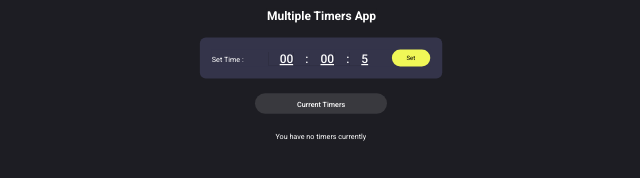
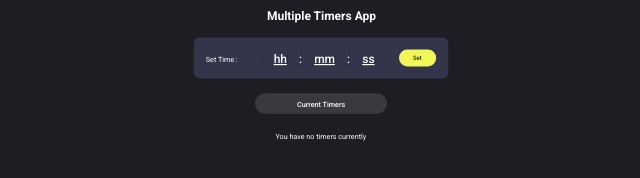
Before and after one commit to m-y-k/Alarm-Timers-DOM-music-alert, a plain HTML site: page index.html in a window 1280 px wide. Shown: the full height of the page, 319-959 px from the left. Drawn offline with Linux system fonts and the light colour scheme.

Commit message:
first commit

```diff
--- a/index.html
+++ b/index.html
@@ -18,11 +18,11 @@
             <div class="display-flex-row-center gap-2rem timer-box">
                 <p id="set-time">Set Time :</p>
                 <div id="time-count" class="display-flex-row-center">
-                    <p id="hour" contenteditable="true">00</p>
+                    <p id="hour" contenteditable="true">hh</p>
                     <p>:</p>
-                    <p id="min" contenteditable="true">00</p>
+                    <p id="min" contenteditable="true">mm</p>
                     <p>:</p>
-                    <p id="sec" contenteditable="true">5</p>
+                    <p id="sec" contenteditable="true">ss</p>
                 </div>
                 <div id="set-btn">Set</div>
             </div>
```
